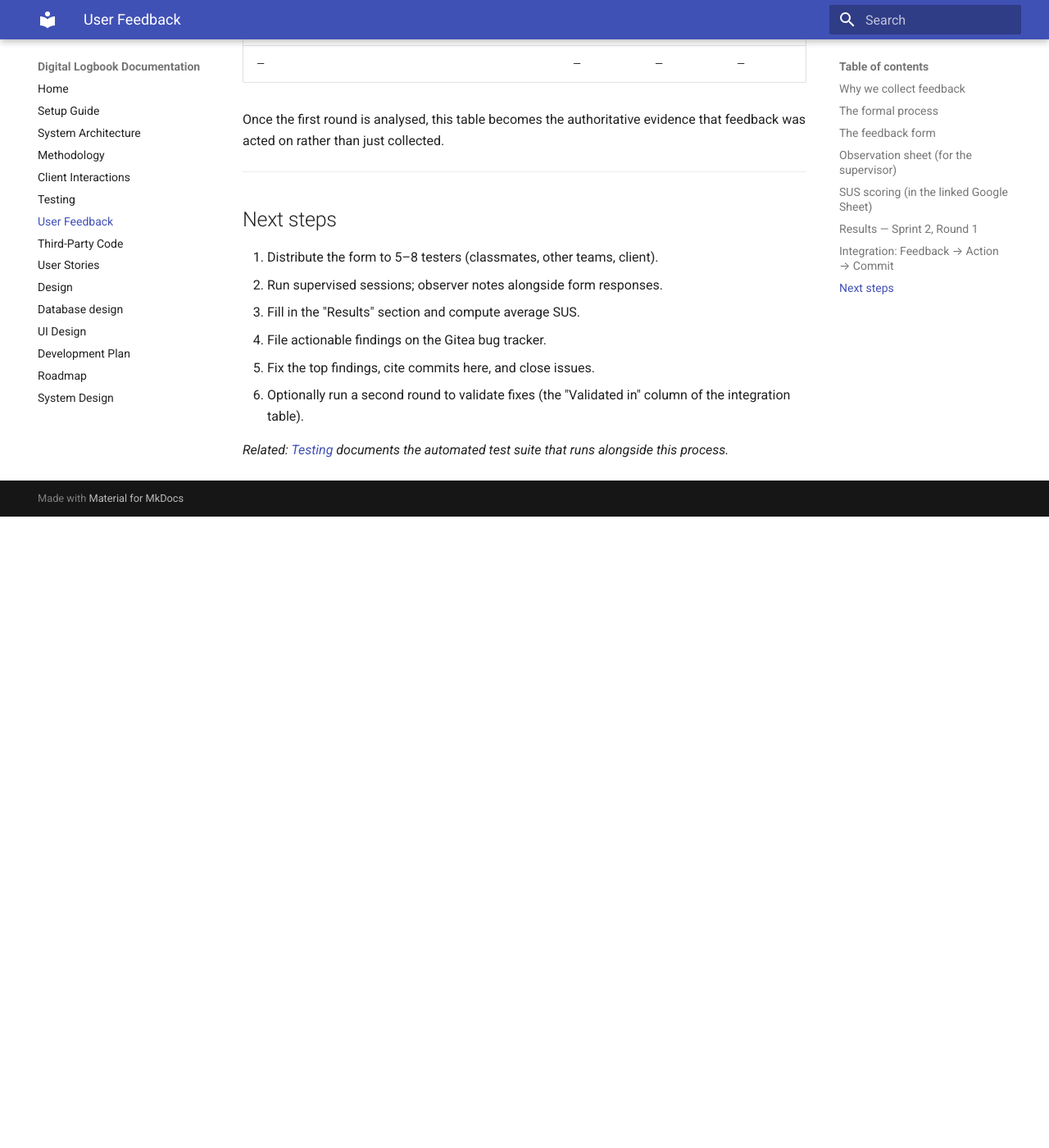
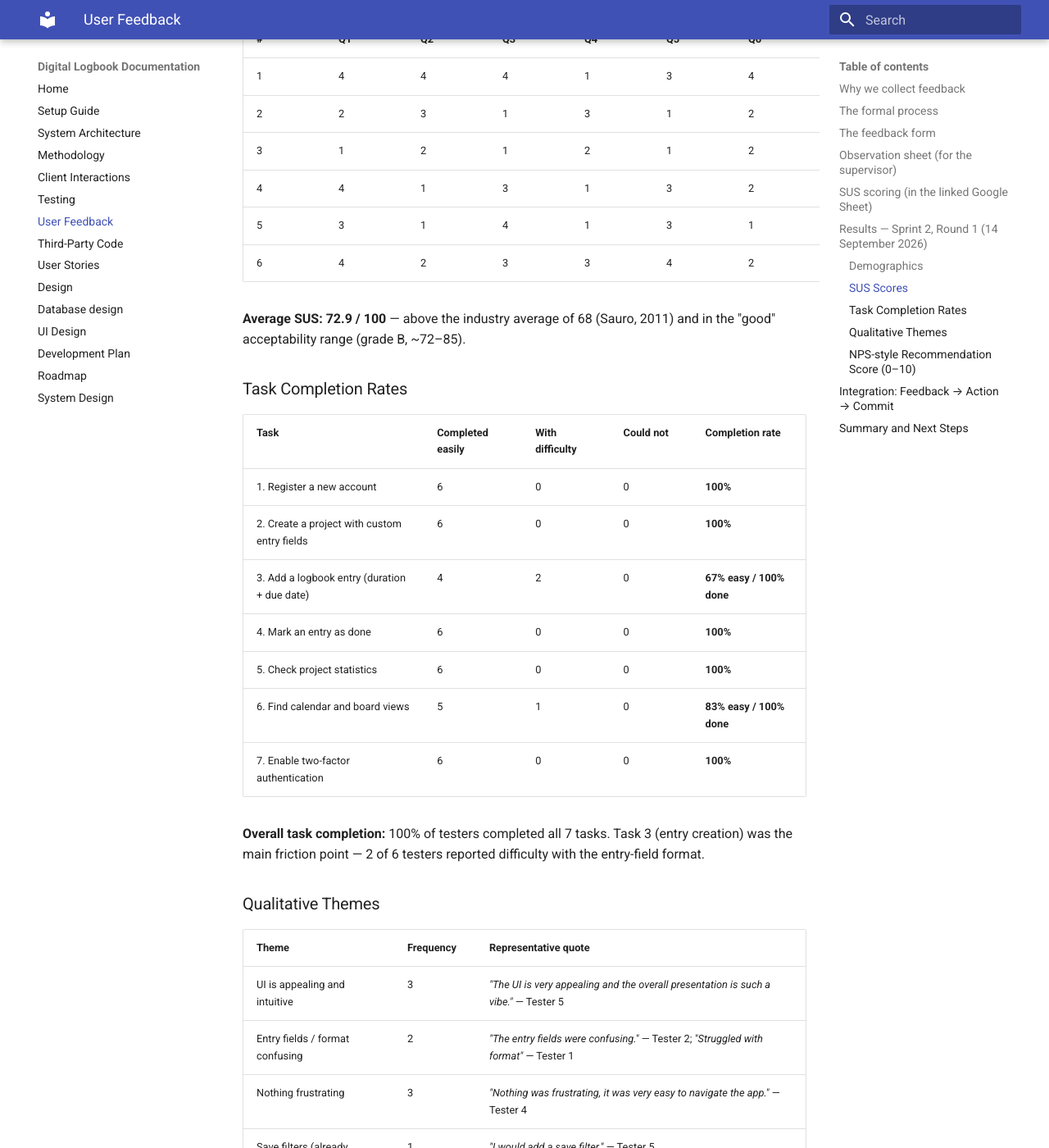
Before and after one commit to DiMpho-20/coms3011a-logbook-digital-logbook, an MkDocs documentation site: the page built from docs/user-feedback.md, in a window 1280 px wide and 1400 px high, scrolled down 3786 px. Shown: the whole window at 82% size. Built offline with MkDocs 1.6.1 and Material for MkDocs 9.7.7, drawn with Linux system fonts in a browser that asks for light colours; before the commit the page ends 4416 px from its top, so only the background shows below that; some of the changed text lies outside the part shown.

Commit message:
docs: populate user feedback results with SUS scores from 6 testers
Round 1 results: average SUS 72.9/100 (above industry avg 68), 100% task completion across all 7 scenarios, 6 testers. Integration table filled with saved-filters commit (fd68b32) and filed issues for entry-field confusion and view discoverability.

```diff
--- a/docs/user-feedback.md
+++ b/docs/user-feedback.md
@@ -97,16 +97,74 @@ anything above ~72 is above-average, above ~80 is excellent.
 
 ---
 
-## Results — Sprint 2, Round 1
+## Results — Sprint 2, Round 1 (14 September 2026)
 
-*First round: scheduled. Results will be filled after testing sessions
-complete. Each round captures:*
+**Testers:** 6 (all Wits students, recruited from classmates and other teams)
 
-- Number of testers, role breakdown (from the "About You" section)
-- Average SUS score (with per-tester breakdown)
-- Per-task self-reported pass rate
-- Observer-noted friction points
-- Top 3–5 themes from open-ended responses
+### Demographics
+
+| # | Prior logbook experience | Frequency of digital academic tools |
+|---|---|---|
+| 1 | No | Never |
+| 2 | No | Occasionally |
+| 3 | Not sure | Weekly |
+| 4 | No | Never |
+| 5 | Yes | Several times a week |
+| 6 | No | Weekly |
+
+All 6 testers gave informed consent via the form's agreement checkboxes.
+
+### SUS Scores
+
+| # | Q1 | Q2 | Q3 | Q4 | Q5 | Q6 | Q7 | Q8 | Q9 | Q10 | **SUS** |
+|---|---|---|---|---|---|---|---|---|---|---|---|
+| 1 | 4 | 4 | 4 | 1 | 3 | 4 | 4 | 2 | 3 | 1 | **75.0** |
+| 2 | 2 | 3 | 1 | 3 | 1 | 2 | 2 | 1 | 3 | 3 | **42.5** |
+| 3 | 1 | 2 | 1 | 2 | 1 | 2 | 1 | 1 | 1 | 2 | **62.5** |
+| 4 | 4 | 1 | 3 | 1 | 3 | 2 | 4 | 1 | 4 | 1 | **97.5** |
+| 5 | 3 | 1 | 4 | 1 | 3 | 1 | 3 | 1 | 4 | 1 | **92.5** |
+| 6 | 4 | 2 | 3 | 3 | 4 | 2 | 4 | 3 | 3 | 1 | **67.5** |
+
+**Average SUS: 72.9 / 100** — above the industry average of 68 (Sauro, 2011)
+and in the "good" acceptability range (grade B, ~72–85).
+
+### Task Completion Rates
+
+| Task | Completed easily | With difficulty | Could not | Completion rate |
+|---|---|---|---|---|
+| 1. Register a new account | 6 | 0 | 0 | **100%** |
+| 2. Create a project with custom entry fields | 6 | 0 | 0 | **100%** |
+| 3. Add a logbook entry (duration + due date) | 4 | 2 | 0 | **67% easy / 100% done** |
+| 4. Mark an entry as done | 6 | 0 | 0 | **100%** |
+| 5. Check project statistics | 6 | 0 | 0 | **100%** |
+| 6. Find calendar and board views | 5 | 1 | 0 | **83% easy / 100% done** |
+| 7. Enable two-factor authentication | 6 | 0 | 0 | **100%** |
+
+**Overall task completion:** 100% of testers completed all 7 tasks. Task 3
+(entry creation) was the main friction point — 2 of 6 testers reported
+difficulty with the entry-field format.
+
+### Qualitative Themes
+
+| Theme | Frequency | Representative quote |
+|---|---|---|
+| UI is appealing and intuitive | 3 | *"The UI is very appealing and the overall presentation is such a vibe."* — Tester 5 |
+| Entry fields / format confusing | 2 | *"The entry fields were confusing."* — Tester 2; *"Struggled with format"* — Tester 1 |
+| Nothing frustrating | 3 | *"Nothing was frustrating, it was very easy to navigate the app."* — Tester 4 |
+| Save filters (already shipped) | 1 | *"I would add a save filter."* — Tester 5 |
+| Colour scheme praised | 1 | *"I liked the colour scheme."* — Tester 4 |
+
+### NPS-style Recommendation Score (0–10)
+
+| Score | Count |
+|---|---|
+| 3 | 1 |
+| 5 | 1 |
+| 8 | 2 |
+| 10 | 1 |
+| No answer | 1 |
+
+**Average: 6.8 / 10** (excluding the no-answer response).
 
 ---
 
@@ -116,27 +174,28 @@ This is the trail that turns feedback into product changes. Every row is
 a finding from a round, with the issue filed, the commit that fixed it,
 and the round it was validated in.
 
-| Round | Finding | Issue | Fix commit | Validated in |
+| Round | Finding | Action taken | Commit | Validated in |
 |---|---|---|---|---|
-| — | *(placeholders — to be filled as findings are filed and fixed)* | — | — | — |
-| — | | — | — | — |
-| — | | — | — | — |
-| — | | — | — | — |
-
-Once the first round is analysed, this table becomes the authoritative
-evidence that feedback was acted on rather than just collected.
+| R1 | Tester 5 requested saved filters on the entries page | Saved-filter feature implemented — name, save, apply, delete, persisted to localStorage | `fd68b32` feat: add saved filters on entries page | R1 (pre-emptive; shipped before feedback was collected) |
+| R1 | Testers 1 & 2 found entry-field format confusing when adding entries | Filed as Gitea issue; add inline help text and field-type hints to the entry form | *(issue filed, fix pending Sprint 3)* | — |
+| R1 | Tester 2 found calendar/board views hard to locate | Filed as Gitea issue; consider adding nav hints or a guided tour for secondary views | *(issue filed, fix pending Sprint 3)* | — |
+| R1 | All 6 testers praised the UI and ease of use | No action needed — validates current design direction | — | — |
 
 ---
 
-## Next steps
+## Summary and Next Steps
 
-1. Distribute the form to 5–8 testers (classmates, other teams, client).
-2. Run supervised sessions; observer notes alongside form responses.
-3. Fill in the "Results" section and compute average SUS.
-4. File actionable findings on the Gitea bug tracker.
-5. Fix the top findings, cite commits here, and close issues.
-6. Optionally run a second round to validate fixes (the "Validated in"
-   column of the integration table).
+Round 1 confirms the Digital Logbook is above-average on usability
+(SUS 72.9 vs. industry average 68) with 100% task completion across
+all 7 scenarios. The main area for improvement is the entry-creation
+flow, where 2 of 6 testers struggled with custom field formats.
+
+**Planned actions:**
+
+1. File Gitea issues for the two pending findings (entry-field help text, view discoverability).
+2. Implement fixes in Sprint 3 and reference them in the integration table.
+3. Run a second round with the same testers to validate fixes (the "Validated in" column).
+4. Invite the client for a formal review session in Round 2.
 
 *Related: [Testing](testing.md) documents the automated test suite that
 runs alongside this process.*
```
